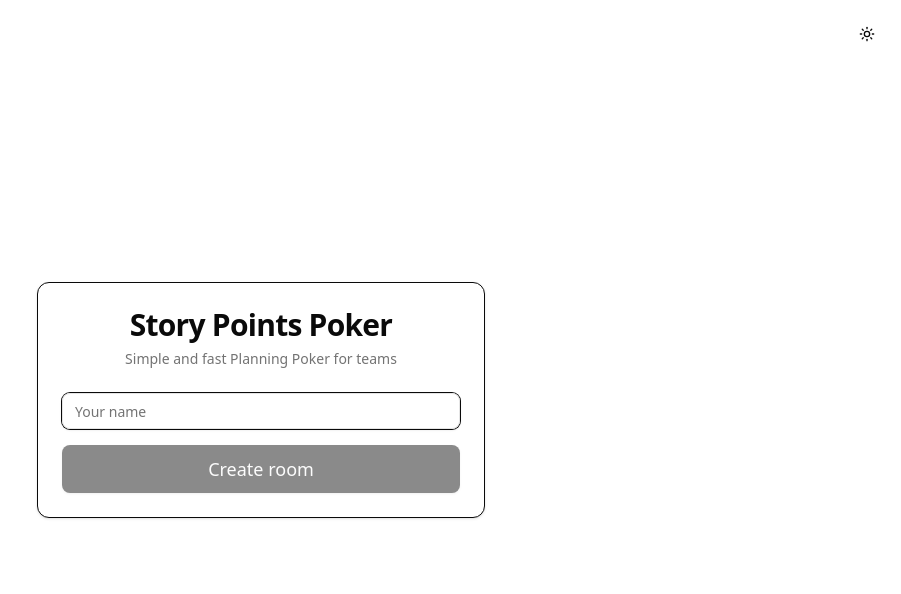
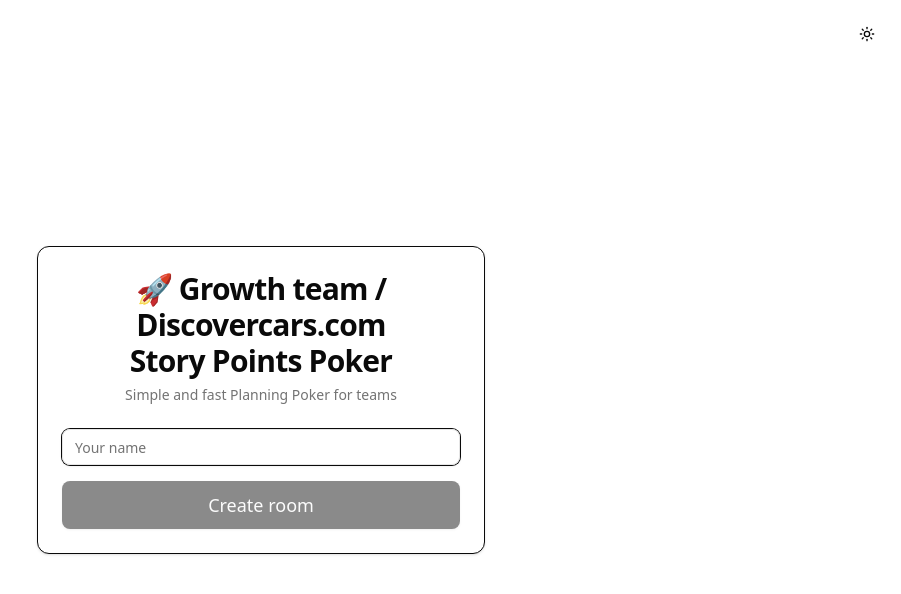
Before and after one commit to AlexBuraks/Story-points-poker, a Next.js app: page / in a window 1280 px wide. Shown: the top 594 px of the page, without its empty margins (379-1280 px from the left). Built offline with nearby package versions, Linux system fonts and the light colour scheme.

Commit message:
Add Growth team / Discovercars.com branding to app title

```diff
--- a/app/layout.tsx
+++ b/app/layout.tsx
@@ -14,7 +14,7 @@
 });
 
 export const metadata: Metadata = {
-  title: "Story Points Poker",
+  title: "🚀 Growth team / Discovercars.com - Story Points Poker",
   description: "Simple and fast Planning Poker for teams",
 };
 
--- a/app/page.tsx
+++ b/app/page.tsx
@@ -55,7 +55,7 @@
       {/* Главная карточка */}
       <Card className="w-full max-w-md">
         <CardHeader className="text-center">
-          <CardTitle className="text-3xl font-bold">Story Points Poker</CardTitle>
+          <CardTitle className="text-3xl font-bold">🚀 Growth team / Discovercars.com<br/>Story Points Poker</CardTitle>
           <CardDescription>
             Simple and fast Planning Poker for teams
           </CardDescription>
--- a/package.json
+++ b/package.json
@@ -1,5 +1,5 @@
 {
-  "name": "story-points-poker",
+  "name": "growth-team-discovercars-story-points-poker",
   "version": "0.1.0",
   "private": true,
   "scripts": {
```
